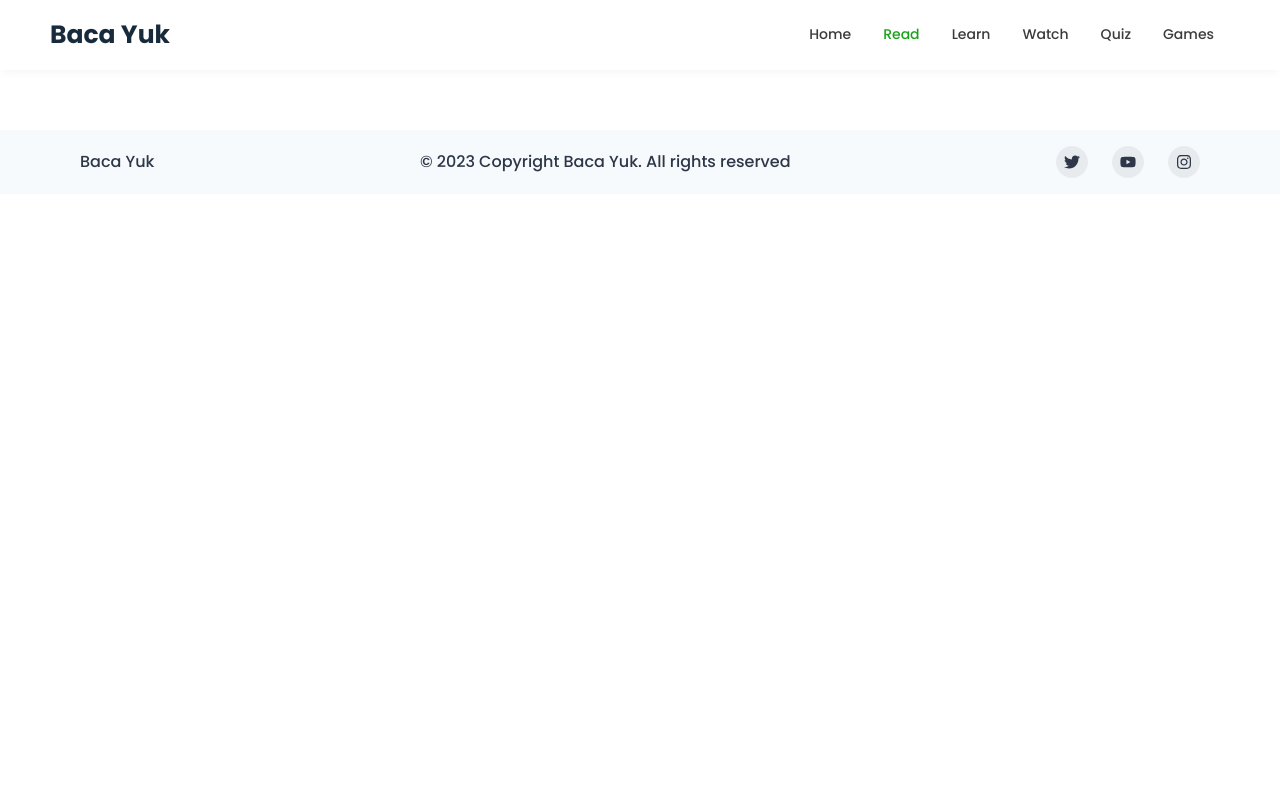
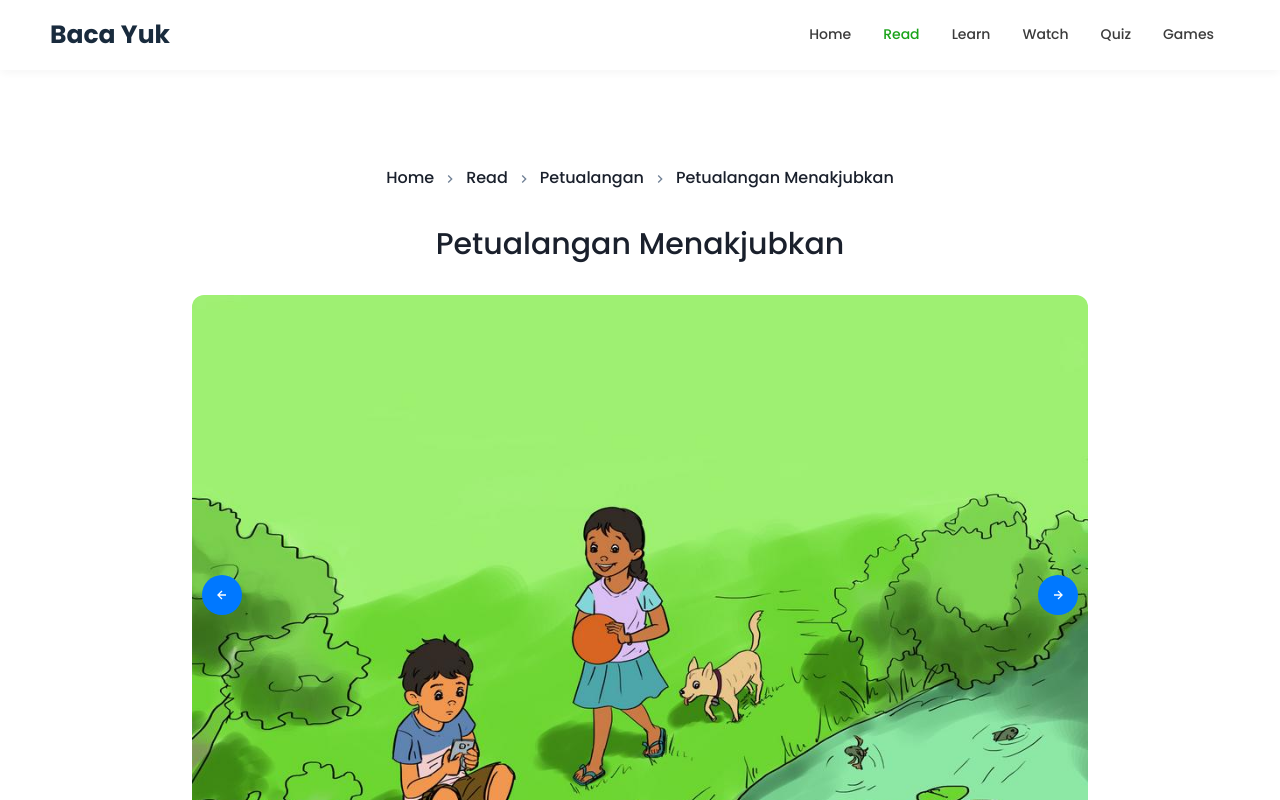
Before and after one commit to naufaltq/baca-yuk, a React (Create React App) app: page /read/A001 in a window 1280 px wide. Shown: the top 800 px of the page. Built offline with nearby package versions, Linux system fonts and the light colour scheme; a web font is replaced by a local one.

Commit message:
add conditions before fetching data

```diff
--- a/src/api-call/fetchJSONData.tsx
+++ b/src/api-call/fetchJSONData.tsx
@@ -11,3 +11,11 @@ const fetchBooksData = async (pathURL: string): Promise<BooksDataProps> => {
 }
 
 export const fetcherBooksData = (booksData: string[]) => booksData.map(book => fetchBooksData(book));
+
+export const fetchBookContentFromID = async (bookID: string | undefined) : Promise<BooksDataProps> => { //will run this if there is no data in redux state
+    const data: any =
+        await axios
+            .get(`/data/book/${bookID}.json`)
+            .catch(err => console.log(err));
+    return data.data;
+}
--- a/src/components/books/content/index.tsx
+++ b/src/components/books/content/index.tsx
@@ -1,13 +1,13 @@
-import {Center, Image, Box, IconButton, useBreakpointValue, Text, Stack } from '@chakra-ui/react';
+import {Center, Image, Box, IconButton, useBreakpointValue, Text, Stack ,Container } from '@chakra-ui/react';
 import { useState, useEffect } from 'react';
 import { useParams } from 'react-router-dom';
 import Slider from 'react-slick'
 import { BiLeftArrowAlt, BiRightArrowAlt } from 'react-icons/bi';
-import axios from 'axios';
 import { BooksDataProps } from '../../../types/types';
 import { BreadcrumbForAdventureBookContent, BreadcrumbForNatureBookContent } from '../../breadcrumb';
 import { useAppSelector } from '../../../redux/hooks';
 import { RootState } from '../../../redux/store';
+import { fetchBookContentFromID } from '../../../api-call/fetchJSONData';
 
 
 const BookContent = () => {
@@ -25,26 +25,31 @@ const BookContent = () => {
     const params = useParams();
     const bookID = params?.id;
     const [contentData, setContentData] = useState<BooksDataProps>();
+    const adventureBooksData = useAppSelector((state: RootState) => state.adventureBooks.value);
     const natureBooksData = useAppSelector((state: RootState) => state.natureBooks.value);
-    const adventureBooksData = useAppSelector((state: RootState) => state.adventureBooks.value);
+    const adventureBooksDataID = useAppSelector((state: RootState) => state.adventureBooks.jsonData.id);
+    const natureBooksDataID = useAppSelector((state: RootState) => state.natureBooks.jsonData.id);
+    const mergedID = natureBooksDataID.concat(adventureBooksDataID);
     const mergedData = natureBooksData.concat(adventureBooksData);
 
     useEffect(() => {
-        getBookContentFromID();
-    }, [])
-
-    const fetchBookContentFromID = async (): Promise<BooksDataProps> => { //will run this if there is no data in redux state
-        const data: any =
-            await axios
-                .get(`/data/book/${bookID}.json`)
-                .catch(err => console.log(err));
-        return data.data;
-    }
-
-    const getBookContentFromID = () => {
-        const filteredContentData = mergedData.filter(content => content.id === bookID);
-        filteredContentData !== undefined ? setContentData(filteredContentData[0]) : fetchBookContentFromID().then(res => setContentData(res));
-    }
+        const getBookContentFromID = () => {
+            const filteredContentData = mergedData.filter(content => content.id === bookID);
+            if (filteredContentData.length !== 0) {
+                setContentData(filteredContentData[0]);
+            } else {
+                if (mergedID.includes(bookID!)) {
+                    fetchBookContentFromID(bookID).then(res => setContentData(res));
+                } else {
+                    return (
+                        <Center mt={24}><Text size='xl'>Konten Tidak Ditemukan</Text></Center>
+                    );
+                }
+            }
+        }
+        mergedData !== undefined && getBookContentFromID();
+        // eslint-disable-next-line
+    }, [bookID])
 
     // These are the breakpoints which changes the position of the
     // buttons as the screen size changes
@@ -52,7 +57,7 @@ const BookContent = () => {
     const side = useBreakpointValue({ base: '100%', sm: '10px', md: '10px' });
 
     return (
-        <>
+        <Container minH='90vh' maxW='100vh' mb={10}>
             <Center>
                 {contentData !== undefined && contentData.category === 'adventure' &&
                     <BreadcrumbForAdventureBookContent
@@ -121,12 +126,11 @@ const BookContent = () => {
                                     </Stack>
                                 </>
                             ))}
-
                         </Slider>
                     </Box>
                 </Stack>
             </Center>
-        </>
+        </Container>
     );
 
 }
--- a/src/pages/read/nature/index.tsx
+++ b/src/pages/read/nature/index.tsx
@@ -7,7 +7,7 @@ import { RootState } from "../../../redux/store";
 const Nature = () => {
     const natureBooksJSONData = useAppSelector((state : RootState) => state.natureBooks.jsonData.json);
     return (
-        <Container maxW='6xl' mb={10}>
+        <Container minH='90vh' maxW='6xl' mb={10}>
             <Center>
                 <BreadcrumbForNaturePage currentPage={'Alam'} />
             </Center>
```
